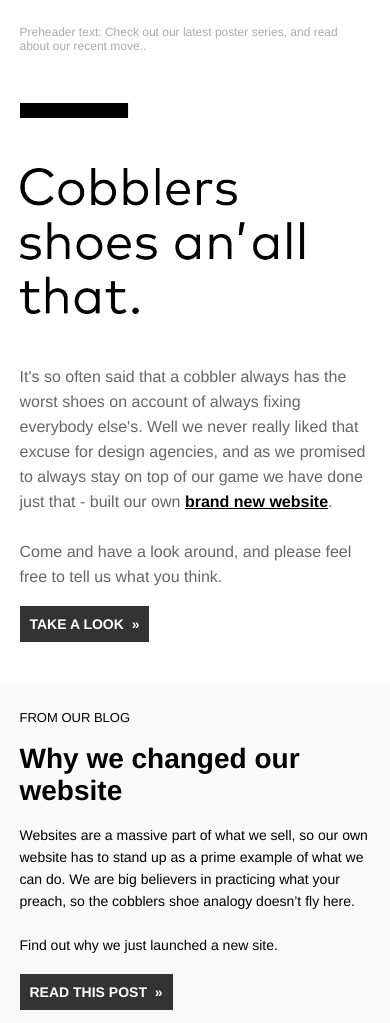
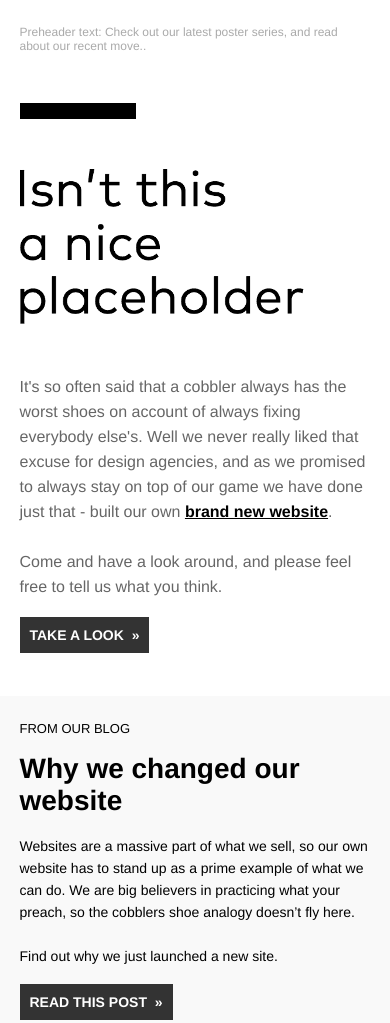
Before and after one commit to eq-design/newsletter, a plain HTML site: page index.html in a window 390 px wide. Shown: the top 1023 px of the page. Drawn offline with Linux system fonts and the light colour scheme.

Commit message:
optimisation

```diff
--- a/index.html
+++ b/index.html
@@ -32,6 +32,11 @@
         /* FULL-WIDTH IMAGES */
         img[class="img-max"]{
           max-width: 100% !important;
+          height: auto !important;
+        }
+
+        img[class="img-logo"]{
+          max-width: 33.333% !important;
           height: auto !important;
         }
 
@@ -110,7 +115,7 @@
                           <table width="100%" border="0" cellspacing="0" cellpadding="0">
                             <tr>
                               <td>
-                                <a href="http://www.eqdesign.co.uk" target="_blank"><img src="i/eq.png" width="600" height="25" border="0" alt="eq design" style="display: block; padding: 0; color: #ffffff; background-color: #000000; text-decoration: none; font-family: Helvetica, arial, sans-serif; font-size: 16px; width: 600px; height: 25px;" class="img-max"></a>
+                                <a href="http://www.eqdesign.co.uk" target="_blank"><img src="eq.png" width="185"  border="0" alt="eq design" style="display: block; padding: 0; color: #000000; background-color: #000000; text-decoration: none; font-family: Helvetica, arial, sans-serif; font-size: 1px; width: 185px;" class="img-logo"></a>
                               </td>
                             </tr>
                           </table>
@@ -147,7 +152,7 @@
                           <table width="100%" border="0" cellspacing="0" cellpadding="0">
                             <tr>
                               <td>
-                                <a href="#" target="_blank"><img src="i/hero.png" width="600" height="250" border="0" alt="1234" style="display: block; padding: 0; color: #ffffff; background-color: #00BF70; text-decoration: none; font-family: Helvetica, arial, sans-serif; font-size: 16px; width: 600px; height: 250px;" class="img-max"></a>
+                                <a href="#" target="_blank"><img src="hero.png" width="600" border="0" alt="Cobbler's shoes an' all that" style="display: block; padding: 0; color: #000000; background-color: #ffffff; text-decoration: none; font-family: Helvetica, arial, sans-serif; font-size: 24px; width: 600px;" class="img-max"></a>
                               </td>
                             </tr>
                           </table>
@@ -298,7 +303,7 @@
                             </tr>
                             <tr>
                               <td>
-                                <a href="http://www.eqdesign.co.uk" target="_blank"><img src="i/eq-s.png" width="38" height="12" border="0" alt="—eq" style="display: block; padding: 0; color: #ffffff; background-color: #000000; text-decoration: none; font-family: Helvetica, arial, sans-serif; font-size: 16px; width: 38px; height: 12px;"></a>
+                                <a href="http://www.eqdesign.co.uk" target="_blank"><img src="eq-s.png" width="38" height="12" border="0" alt="eq" style="display: block; padding: 0; color: #ffffff; background-color: #000000; text-decoration: none; font-family: Helvetica, arial, sans-serif; font-size: 12px; width: 38px; height: 12px;"></a>
                               </td>
                             </tr>
                         </table>
```
Also changed, not shown: eq-s.png (renamed from i/eq-s.png), eq.png (added), hero.png (added), i/eq.png (deleted), i/hero.png (deleted), 1 other file.
